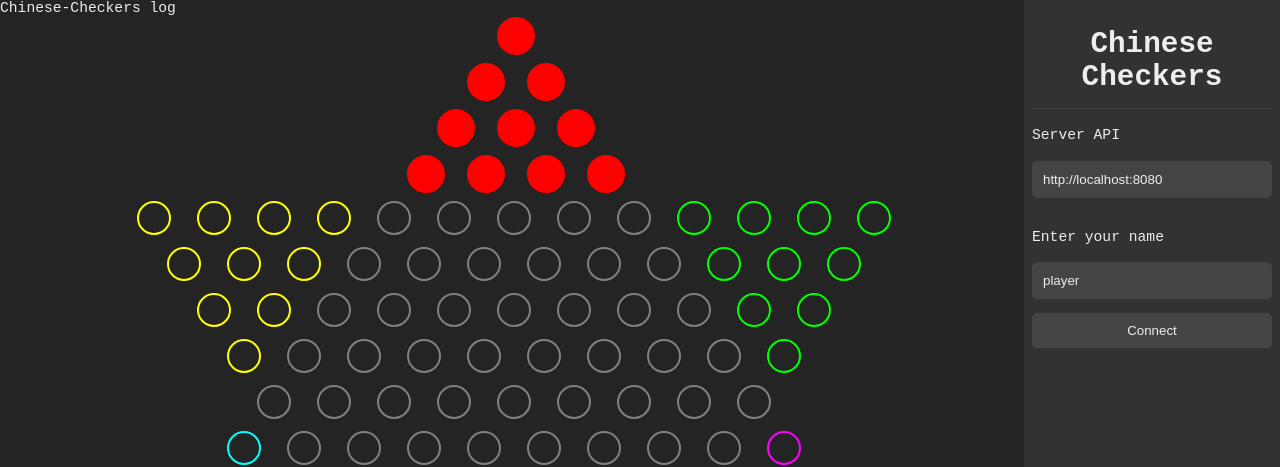
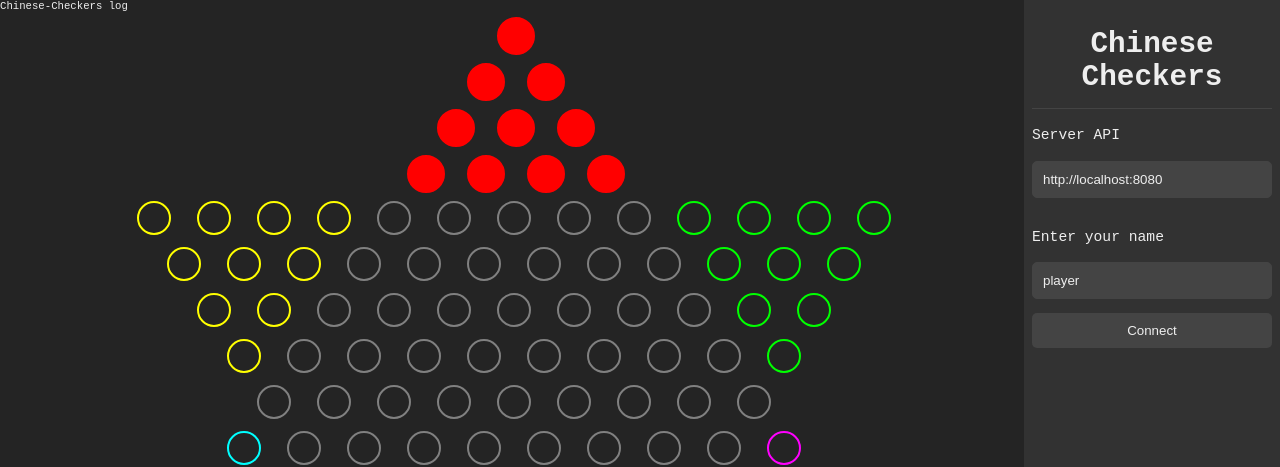
Before and after one commit to Rafisto/chinese-checkers, a React (Vite) app in the folder frontend/: page / in a window 1280 px wide. Shown: the top 467 px of the page. Built offline with nearby package versions, Linux system fonts and the light colour scheme.

Commit message:
dev changes

```diff
--- a/frontend/src/board.tsx
+++ b/frontend/src/board.tsx
@@ -73,7 +73,7 @@ type Point = {
 }
 
 const Board = () => {
-    const { boardState, setBoardState } = useGlobalState();
+    const { boardState, setBoardState, playerID, ws, setAuditLog } = useGlobalState();
     const [selectedTile, setSelectedTile] = useState<Point | null>(null);
     const [availableMoves, setAvailableMoves] = useState<Point[]>([]);
 
@@ -84,6 +84,20 @@ const Board = () => {
             setAvailableMoves(moves);
         }
     }, [selectedTile]);
+
+    useEffect(() => {
+        if (ws) {
+            ws.onmessage = (event) => {
+                const data = JSON.parse(event.data);
+                const message = JSON.parse(data.message);
+                console.log(message);
+                setAuditLog((prevAuditLog: string[]) => [...prevAuditLog, `Received message: ${data}`]);
+                if (message.type === "player" && message.action === "move" && message.player_id !== playerID) {
+                    setBoardState((bs) => PerformMove(bs, message.start, message.end));
+                }
+            }
+        }
+    }, [ws]);
 
     const handleTryMovePiece = (end: Point) => {
         if (selectedTile == undefined) {
@@ -98,8 +112,31 @@ const Board = () => {
             return;
         }
         setBoardState(PerformMove(boardState, { row: selectedTile.row, col: selectedTile.col }, end));
+        sendNewMove(playerID, { row: selectedTile.row, col: selectedTile.col }, end);
         setSelectedTile(null);
         setAvailableMoves([]);
+    }
+
+    const sendNewMove = (playerID: number, start: Point, end: Point) => {
+        if (!ws) {
+            return;
+        }
+
+        ws.send(JSON.stringify(
+            {
+                "type": "player",
+                "action": "move",
+                "player_id": playerID,
+                "start": {
+                    "row": start.row,
+                    "col": start.col,
+                },
+                "end": {
+                    "row": end.row,
+                    "col": end.col,
+                }
+            }
+        ));
     }
 
     return (
--- a/frontend/src/hooks/globalState.tsx
+++ b/frontend/src/hooks/globalState.tsx
@@ -11,9 +11,11 @@ interface GlobalStateContextType {
     gameID: number;
     setGameID: (gameID: number) => void;
     boardState: number[][];
-    setBoardState: (gameState: number[][]) => void;
+    setBoardState: (gamestate: ((prevGamStage: number[][]) => number[][]) | number[][]) => void;
     auditLog: string[];
-    setAuditLog: (auditLog: string[]) => void;
+    setAuditLog: (auditLog: ((prevAuditLog: string[]) => string[]) | string[]) => void;
+    ws: WebSocket | null;
+    setWS: (ws: WebSocket | null) => void;
 }
 
 const GlobalStateContext = React.createContext<GlobalStateContextType | undefined>(undefined);
@@ -29,6 +31,7 @@ export const GlobalStateProvider = ({ children }: GlobalStateProviderProps) => {
     const [gameID, setGameID] = React.useState<number>(-1);
     const [boardState, setBoardState] = React.useState<number[][]>(TwoTeamState);
     const [auditLog, setAuditLog] = React.useState<string[]>(["Chinese-Checkers log"]);
+    const [ws, setWS] = React.useState<WebSocket | null>(null);
 
     const value = {
         serverAddress,
@@ -42,7 +45,9 @@ export const GlobalStateProvider = ({ children }: GlobalStateProviderProps) => {
         boardState,
         setBoardState,
         auditLog,
-        setAuditLog
+        setAuditLog,
+        ws,
+        setWS,
     };
 
     return (
--- a/frontend/src/main.css
+++ b/frontend/src/main.css
@@ -137,7 +137,8 @@ body,
     top: 0;
     left: 0;
     width: 20%;
-    height: 50%;
+    font-size: 8pt;
+    height: 100%;
     overflow-y:scroll;
     scroll-behavior: smooth;
 }
--- a/frontend/src/menu.tsx
+++ b/frontend/src/menu.tsx
@@ -1,4 +1,4 @@
-import { useEffect, useRef, useState } from "react";
+import { useEffect, useState } from "react";
 import { useGlobalState } from "./hooks/globalState";
 import Connect from "./lobby/connect";
 import Create from "./lobby/create"
@@ -8,34 +8,41 @@ import Stats from "./lobby/stats";
 const Menu = () => {
     const [connected, setConnected] = useState<boolean>(false);
     const [joined, setJoined] = useState<boolean>(false);
-    const { serverAddress, auditLog, setAuditLog, gameID, playerID } = useGlobalState();
+    const { serverAddress, setAuditLog, gameID, playerID, ws, setWS } = useGlobalState();
 
-    const ws = useRef<WebSocket | null>(null);
+    // const ws = useRef<WebSocket | null>(null);
 
     useEffect(() => {
         if (!joined) {
             return;
         }
 
-        ws.current = new WebSocket(`${serverAddress.replace('http://', 'ws://')}/ws?gameID=${gameID}&playerID=${playerID}`);
-        ws.current.onopen = () => {
-            setAuditLog([...auditLog, "Connected to websocket"]);
+        let ws = new WebSocket(`${serverAddress.replace('http://', 'ws://')}/ws?gameID=${gameID}&playerID=${playerID}`);
+        ws.onopen = () => {
+            setAuditLog((prevAuditLog: string[]) => [...prevAuditLog, "Connected to websocket"]);
         }
-        ws.current.onclose = () => {
-            setAuditLog([...auditLog, "Disconnected from websocket"]);
-        }
-        ws.current.onmessage = (event) => {
-            const message = JSON.parse(event.data);
-            setAuditLog([...auditLog, `Received message: ${message.message}`]);
+        ws.onclose = () => {
+            setAuditLog((prevAuditLog: string[]) => [...prevAuditLog, "Disconnected from websocket"]);
         }
 
-        const wsCurrent = ws.current;
+        setWS(ws);
+
+        const wsCurrent = ws;
 
         return () => {
             wsCurrent.close();
+            setWS(null);
         }
-    }, [joined]);
 
+    }, [joined, serverAddress, gameID, playerID, setAuditLog]);
+
+    const sendJSON = () => {
+        if (!ws) {
+            return;
+        }
+
+        ws.send(JSON.stringify({ message: "Hello, server!" }));
+    }
 
     return (
         <div className="menu">
@@ -62,6 +69,7 @@ const Menu = () => {
                 <>
                     <hr />
                     <Stats />
+                    <button onClick={() => sendJSON()}>Send JSON</button>
                 </>
             }
         </div>
```
Also changed, not shown: 1 other file (tests, documents, lock files or other folders).
